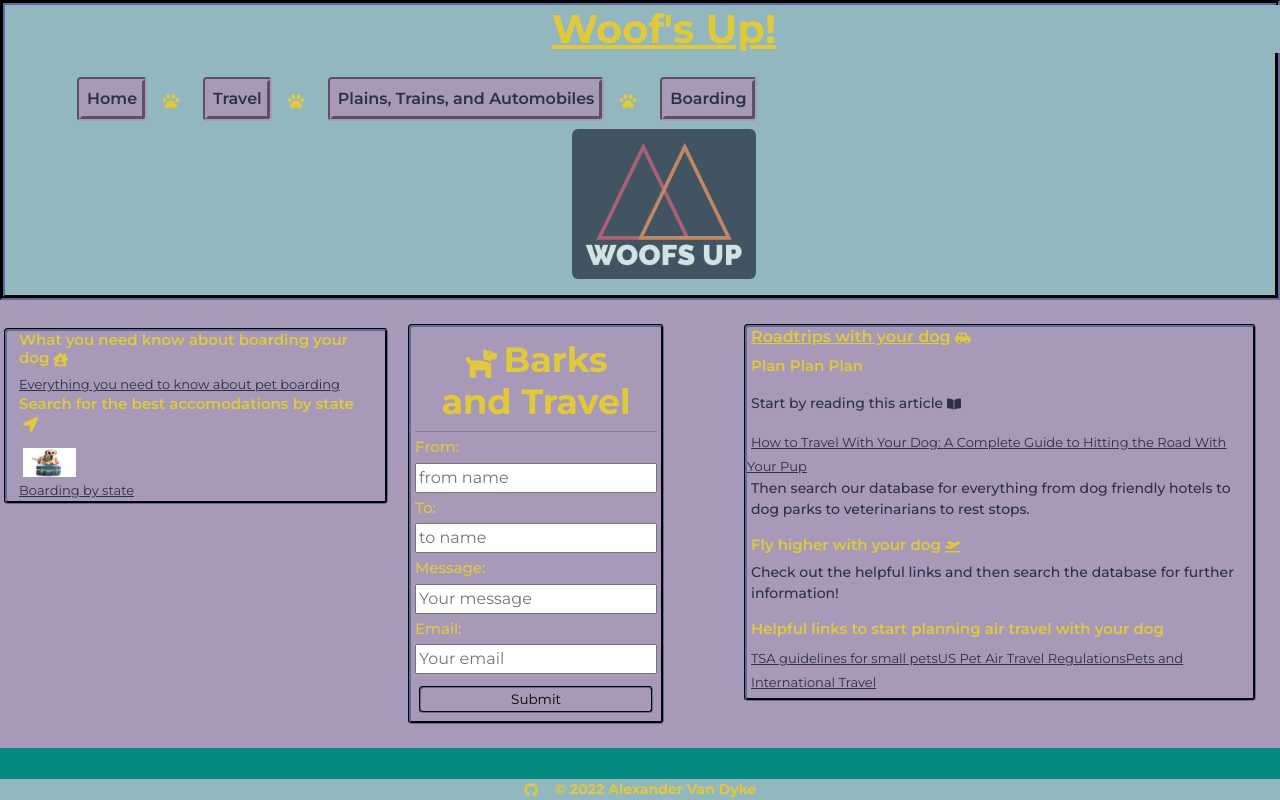
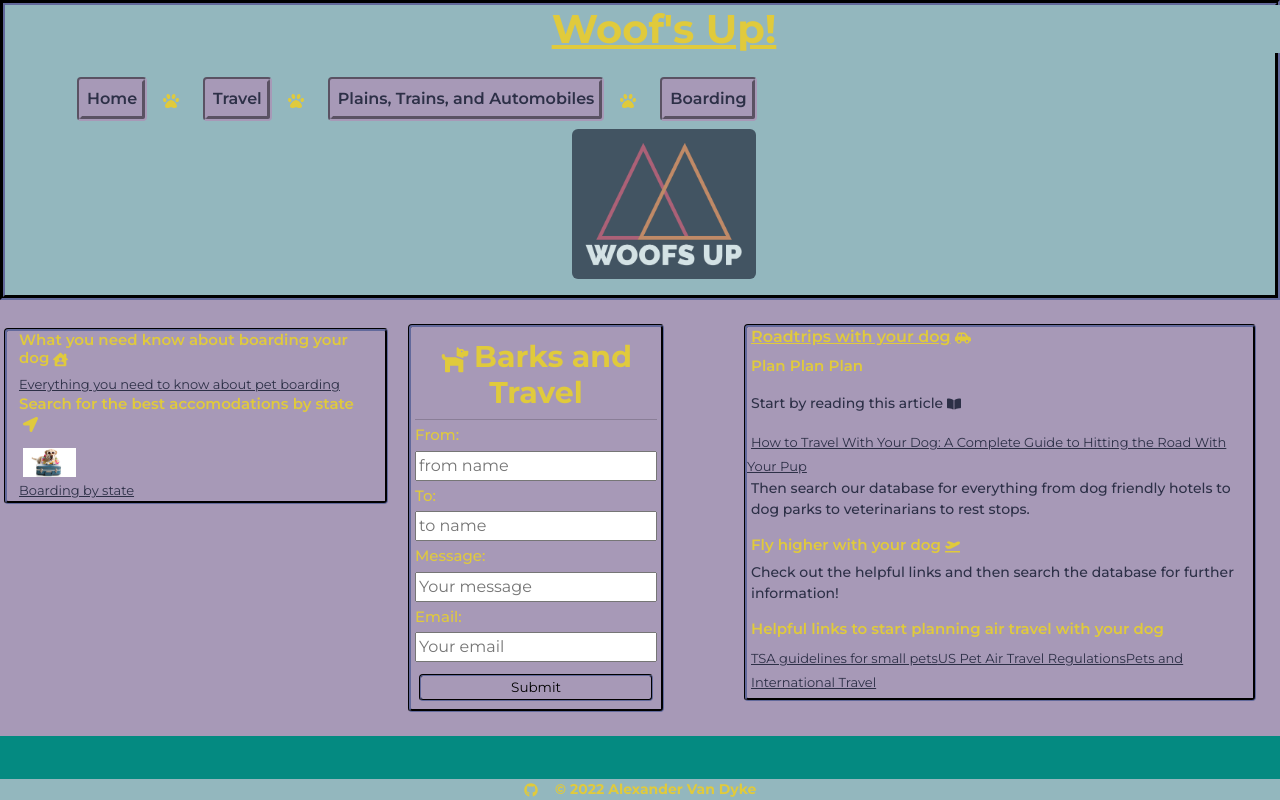
Before and after one commit to AlexandertheGreat491/Woofs_Up, a React (Create React App) app: page /travel in a window 1280 px wide. Built offline with nearby package versions, Linux system fonts and the light colour scheme.

Commit message:
changed font size

```diff
--- a/src/index.css
+++ b/src/index.css
@@ -167,7 +167,7 @@ nav a:hover {
 }
 
 #bark {
-  font-size: 2.1875em;
+  font-size: 1.875em;
   font-weight: 700;
   text-decoration: none;
   text-align: center;
```
